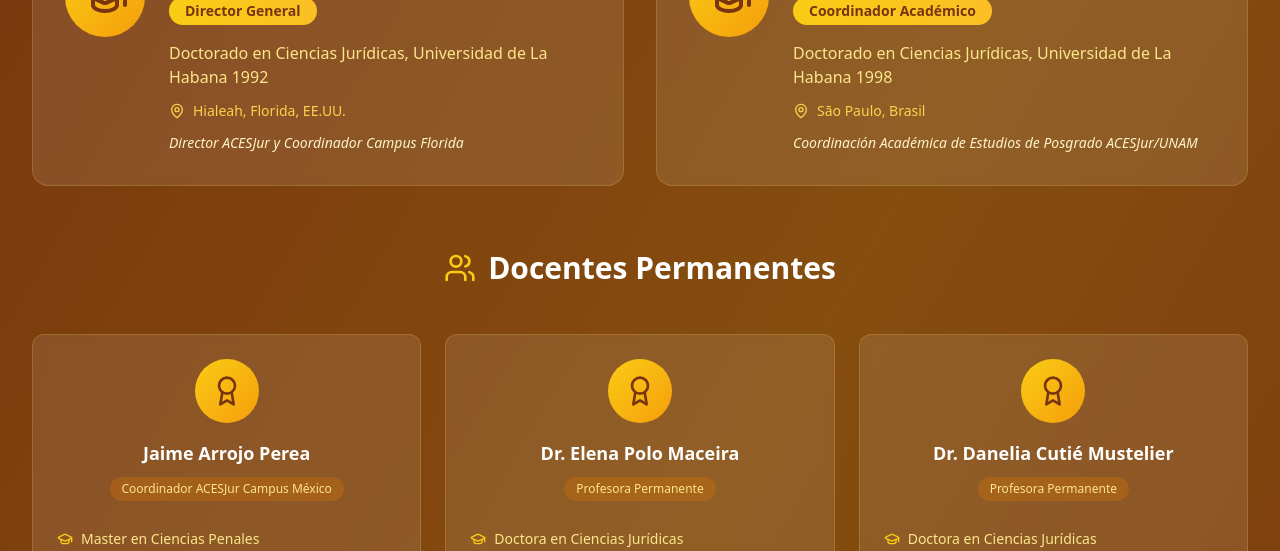
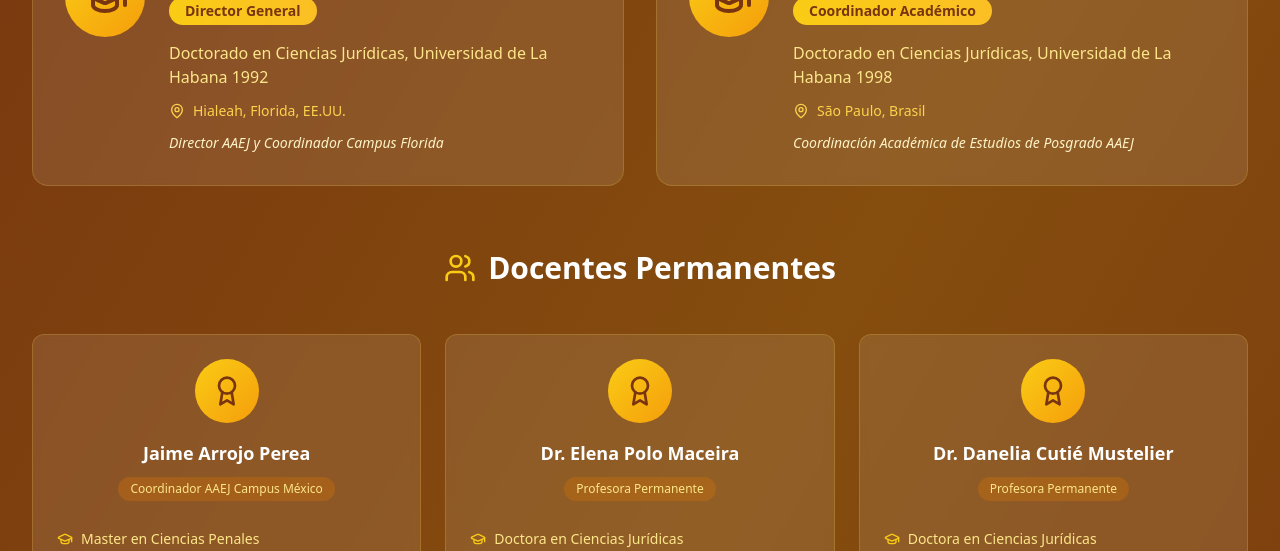
Before and after one commit to pablodevv/ACESJur-Academia-de-Estudos-Juridicos, a React (Vite) app: page / in a window 1280 px wide. Shown: the part 3660-4211 px from the top of the page. Built offline with nearby package versions, Linux system fonts and the light colour scheme.

Commit message:
Update Faculty.tsx

```diff
--- a/src/components/Faculty.tsx
+++ b/src/components/Faculty.tsx
@@ -8,7 +8,7 @@ const Faculty = () => {
       role: 'Director General',
       specialty: 'Doctorado en Ciencias Jurídicas, Universidad de La Habana 1992',
       location: 'Hialeah, Florida, EE.UU.',
-      description: 'Director ACESJur y Coordinador Campus Florida',
+      description: 'Director AAEJ y Coordinador Campus Florida',
       image: 'https://images.pexels.com/photos/5668772/pexels-photo-5668772.jpeg'
     },
     {
@@ -16,7 +16,7 @@ const Faculty = () => {
       role: 'Coordinador Académico',
       specialty: 'Doctorado en Ciencias Jurídicas, Universidad de La Habana 1998',
       location: 'São Paulo, Brasil',
-      description: 'Coordinación Académica de Estudios de Posgrado ACESJur/UNAM',
+      description: 'Coordinación Académica de Estudios de Posgrado AAEJ',
       image: 'https://images.pexels.com/photos/5668772/pexels-photo-5668772.jpeg'
     }
   ];
@@ -27,7 +27,7 @@ const Faculty = () => {
       degree: 'Master en Ciencias Penales',
       institution: 'Centro Nacional de Investigaciones Jurídicas de México CENIJUR',
       location: 'Ciudad de México',
-      role: 'Coordinador ACESJur Campus México',
+      role: 'Coordinador AAEJ Campus México',
       year: 'Campus Puebla y Acapulco'
     },
     {
```
